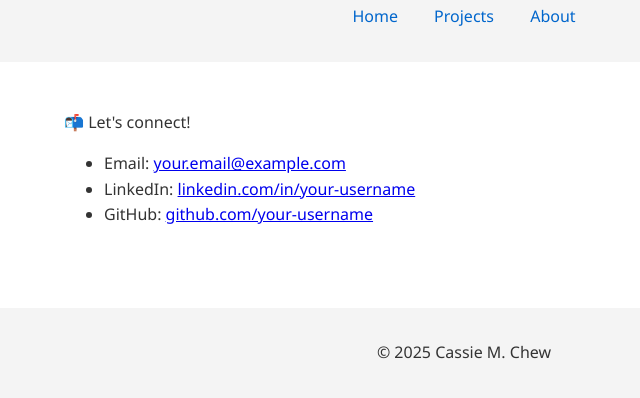
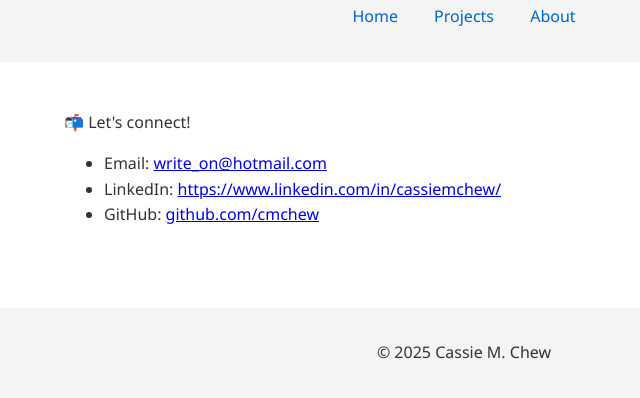
Before and after one commit to cmchew/projects, a plain HTML site: page contact.html in a window 1280 px wide. Shown: the part 122-520 px from the top of the page, without its empty margins (176-816 px from the left). Drawn offline with Linux system fonts and the light colour scheme.

Commit message:
Update contact.html

```diff
--- a/contact.html
+++ b/contact.html
@@ -20,9 +20,9 @@
     <section>
       <p>📬 Let's connect!</p>
       <ul>
-        <li>Email: <a href="mailto:your.email@example.com">your.email@example.com</a></li>
-        <li>LinkedIn: <a href="https://linkedin.com/in/your-username">linkedin.com/in/your-username</a></li>
-        <li>GitHub: <a href="https://github.com/your-username">github.com/your-username</a></li>
+        <li>Email: <a href="mailto:write_on@hotmail.com">write_on@hotmail.com</a></li>
+        <li>LinkedIn: <a href="https://www.linkedin.com/in/cassiemchew/">https://www.linkedin.com/in/cassiemchew/</a></li>
+        <li>GitHub: <a href="https://github.com/cmchew">github.com/cmchew</a></li>
       </ul>
     </section>
   </main>
```
